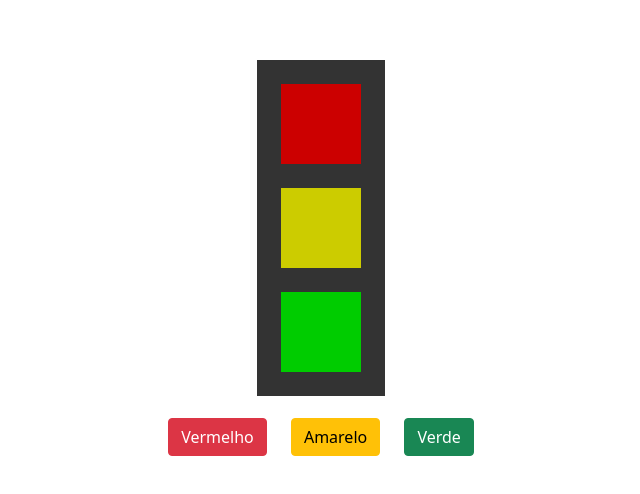
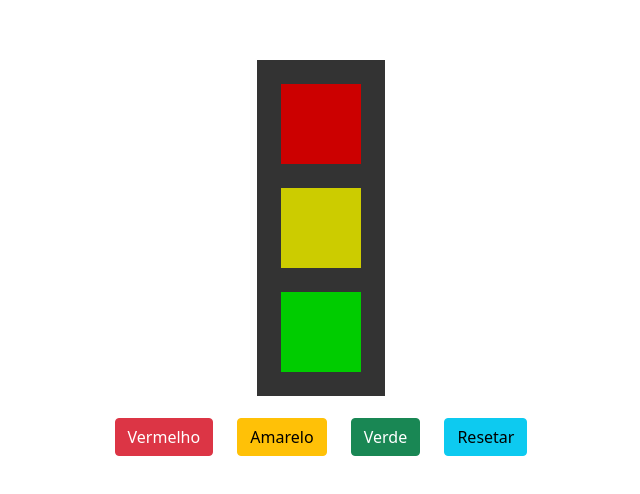
Before and after one commit to Monica261/traffic-light, a plain HTML site: page index.html in a window 1280 px wide. Shown: the part 142-636 px from the top of the page, without its empty margins (319-959 px from the left). Drawn offline with nearby package versions, Linux system fonts and the light colour scheme.

Commit message:
inserindo function para resetar semaforo'

```diff
--- a/index.html
+++ b/index.html
@@ -31,6 +31,7 @@
         <button id="redButton" class="button btn btn-danger">Vermelho</button>
         <button id="yellowButton" class="button btn btn-warning">Amarelo</button>
         <button id="greenButton" class="button btn btn-success">Verde</button>
+        <button id="reset" class="button btn btn-info">Resetar</button>
       </div>
     </div>
   </div>
--- a/script.js
+++ b/script.js
@@ -1,7 +1,7 @@
 const red = document.getElementById('redButton');
 const yellow = document.getElementById('yellowButton');
 const green = document.getElementById('greenButton');
-
+const reset = document.getElementById('reset');
 
 function clickRed() {
   start();
@@ -21,6 +21,8 @@ function clickGreen(){
 }
 green.addEventListener('click', clickGreen);
 
+reset.addEventListener('click', start);
+
 function start() {
   document.getElementById('redLight').style.backgroundColor = "black";
   document.getElementById('yellowLight').style.backgroundColor = "black";
```
